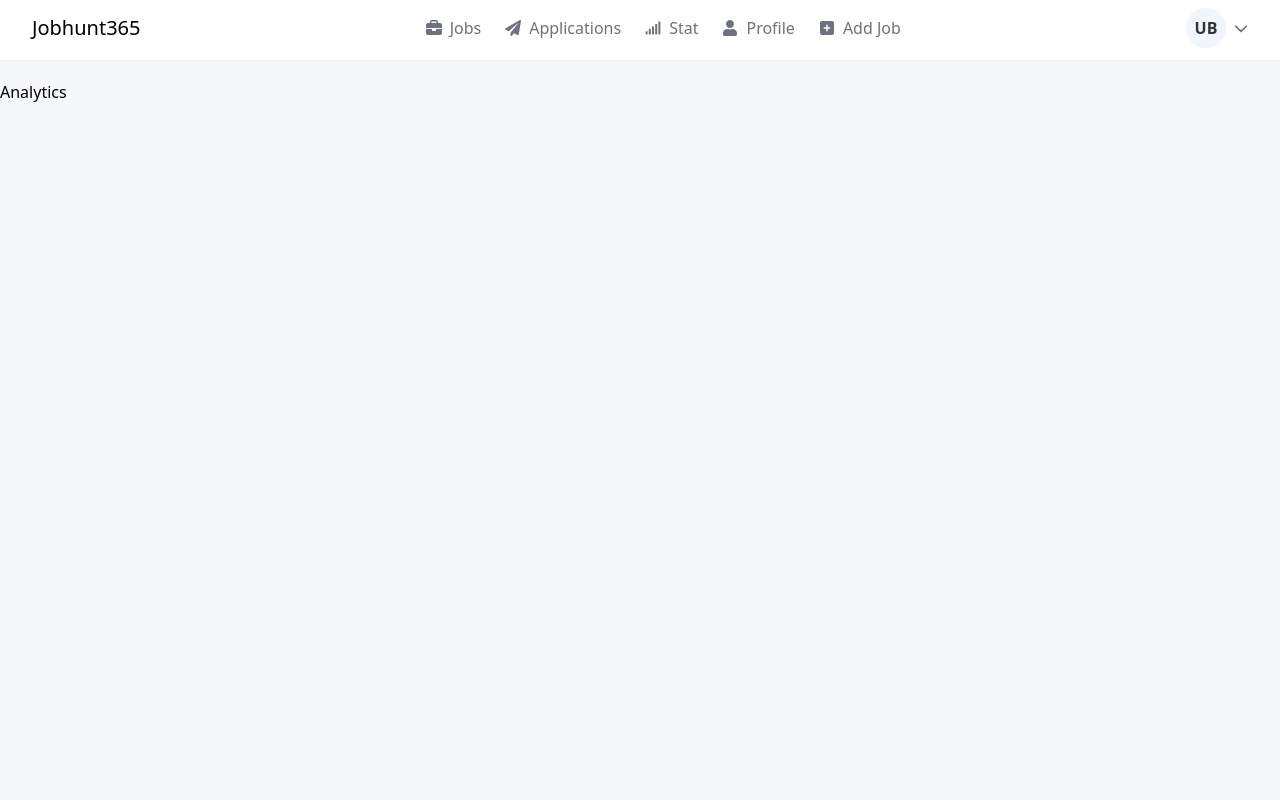
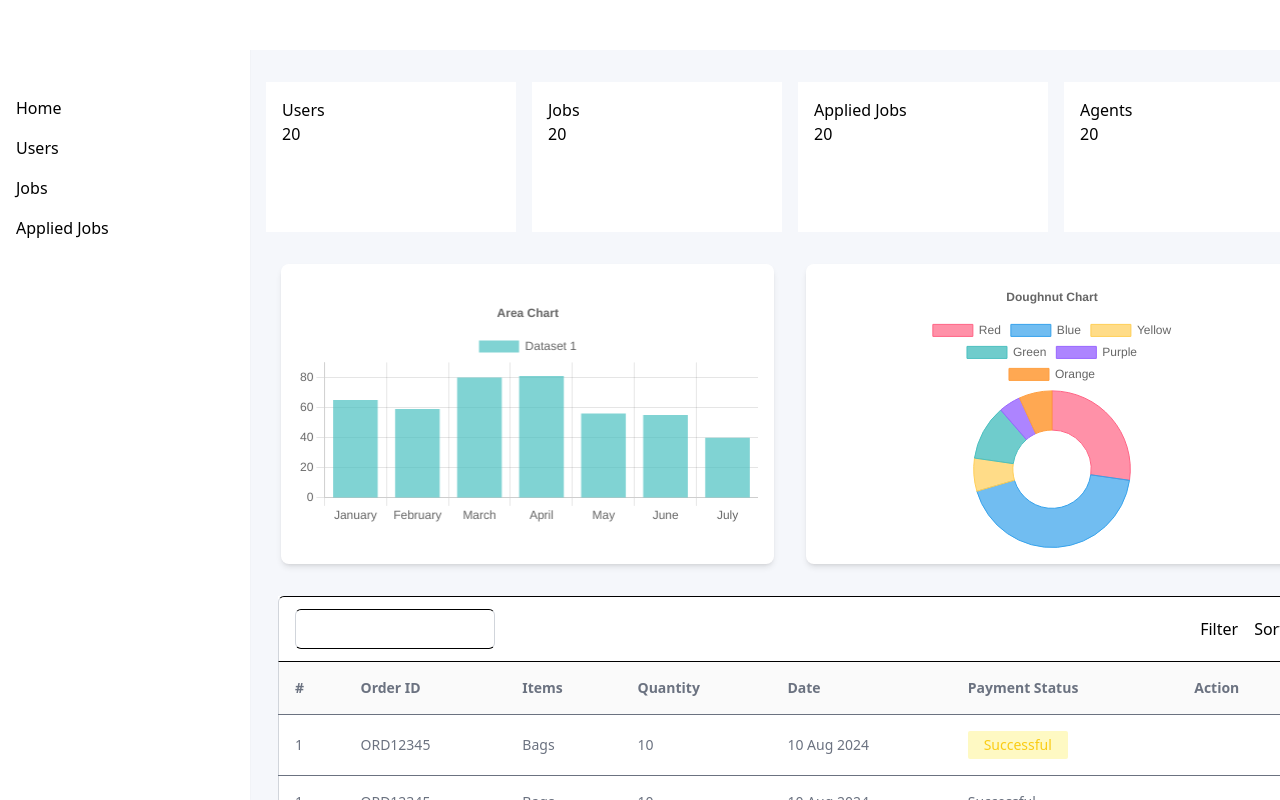
Before and after one commit to Deevyne99/jobHunt365, a React (Vite) app in the folder Jobhunt365/: page /admin/dashboard in a window 1280 px wide. Built offline with nearby package versions, Linux system fonts and the light colour scheme.

Commit message:
Build: Built Table component

```diff
--- a/Jobhunt365/src/Components/ReuseableComponets/BarChart/BarChart.tsx
+++ b/Jobhunt365/src/Components/ReuseableComponets/BarChart/BarChart.tsx
@@ -49,7 +49,7 @@ const BarChart = () => {
   }
 
   return (
-    <div className=' w-full mx-auto flex justify-center  py-8 p-4 rounded-lg h-[250px] bg-white md:h-[400px] shadow-md'>
+    <div className=' w-full mx-auto flex justify-center  py-8 p-4 rounded-lg  bg-white h-full shadow-md'>
       <Bar data={data} options={options} />
     </div>
   )
--- /dev/null
+++ b/Jobhunt365/src/Components/ReuseableComponets/CardComponent/Card.tsx
@@ -0,0 +1,12 @@
+// import React from 'react'
+
+const Card = ({ title }: { title: string }) => {
+  return (
+    <div className='bg-wite p-4 flex flex-col bg-white max-w-[250px] w-[300px] h-[150px]'>
+      <h3 className='capitalize'>{title}</h3>
+      <h2>20</h2>
+    </div>
+  )
+}
+
+export default Card
--- a/Jobhunt365/src/Components/ReuseableComponets/DoughnutChart/DoughnutChart.tsx
+++ b/Jobhunt365/src/Components/ReuseableComponets/DoughnutChart/DoughnutChart.tsx
@@ -46,7 +46,7 @@ const DoughnutChart: React.FC = () => {
   }
 
   return (
-    <div className='w-full flex justify-center p-4 rounded-lg h-[250px] md:h-[440px]  bg-white shadow-md'>
+    <div className='w-full flex justify-center p-4 rounded-lg h-full   bg-white shadow-md'>
       <Doughnut data={data} options={options} />
     </div>
   )
--- a/Jobhunt365/src/Components/ReuseableComponets/TableComponent/TableComponent.tsx
+++ b/Jobhunt365/src/Components/ReuseableComponets/TableComponent/TableComponent.tsx
@@ -1,82 +1,111 @@
 // import React from 'react'
 
+import { useState } from 'react'
+
 const TableComponent = () => {
+  const [status, setStatus] = useState('pending')
   return (
-    <div className='flex flex-col bg-white  rounded-md shadow-md'>
-      <table className='p-4 flex flex-col'>
-        <thead className='flex justify-between p-2 border-b border-b-gray-100'>
-          <tr>Company</tr>
-          <tr>Position</tr>
-          <tr>Location</tr>
-          <tr>Type</tr>
-          <tr>Status</tr>
-        </thead>
-        <tbody className='flex flex-col justify-between '>
-          <td className='flex justify-between  p-2 border-b border-b-gray-100'>
-            <tr>Company</tr>
-            <tr>Position</tr>
-            <tr>Location</tr>
-            <tr>Type</tr>
-            <tr>Status</tr>
-          </td>
-          <td className='flex justify-between p-2 border-b border-b-gray-100'>
-            <tr>Company</tr>
-            <tr>Position</tr>
-            <tr>Location</tr>
-            <tr>Type</tr>
-            <tr>Status</tr>
-          </td>
-          <td className='flex justify-between p-2 border-b border-b-gray-100'>
-            <tr>Company</tr>
-            <tr>Position</tr>
-            <tr>Location</tr>
-            <tr>Type</tr>
-            <tr>Status</tr>
-          </td>
-          <td className='flex justify-between p-2 border-b border-b-gray-100'>
-            <tr>Company</tr>
-            <tr>Position</tr>
-            <tr>Location</tr>
-            <tr>Type</tr>
-            <tr>Status</tr>
-          </td>
-          <td className='flex justify-between p-2 border-b border-b-gray-100'>
-            <tr>Company</tr>
-            <tr>Position</tr>
-            <tr>Location</tr>
-            <tr>Type</tr>
-            <tr>Status</tr>
-          </td>
-          <td className='flex justify-between p-2 border-b border-b-gray-100'>
-            <tr>Company</tr>
-            <tr>Position</tr>
-            <tr>Location</tr>
-            <tr>Type</tr>
-            <tr>Status</tr>
-          </td>
-          <td className='flex justify-between p-2 border-b border-b-gray-100'>
-            <tr>Company</tr>
-            <tr>Position</tr>
-            <tr>Location</tr>
-            <tr>Type</tr>
-            <tr>Status</tr>
-          </td>
-          <td className='flex justify-between p-2 border-b border-b-gray-100'>
-            <tr>Company</tr>
-            <tr>Position</tr>
-            <tr>Location</tr>
-            <tr>Type</tr>
-            <tr>Status</tr>
-          </td>
-          <td className='flex justify-between p-2 border-b border-b-gray-100'>
-            <tr>Company</tr>
-            <tr>Position</tr>
-            <tr>Location</tr>
-            <tr>Type</tr>
-            <tr>Status</tr>
-          </td>
-        </tbody>
-      </table>
+    <div className='flex flex-col bg-white'>
+      <div className='flex justify-between py-3 px-4 border border-x-gray-100 rounded-t-md'>
+        <div className='flex h-[40px] w-[200px] '>
+          <input
+            type='text'
+            className='w-full h-full px-1 rounded-md border-x-gray-100 border'
+          />
+        </div>
+        <div className='flex gap-4 capitalize'>
+          <button className='capitalize'>filter</button>
+          <button className='capitalize'>sort</button>
+        </div>
+      </div>
+      <div className='overflow-x-auto'>
+        <table className='min-w-full border-collapse border-l border-r border-x-gray-100'>
+          <thead>
+            <tr className='bg-[#fafafa] border-x-gray-100 text-sm text-[#6b7280] font-bold'>
+              <th className='p-4 text-left '>#</th>
+              <th className='p-4 text-left'>Order ID</th>
+              <th className='p-4 text-left'>Items</th>
+              <th className='p-4 text-left'>Quantity</th>
+              <th className='p-4 text-left'>Date</th>
+              <th className='p-4 text-left'>Payment Status</th>
+              <th className='p-4 text-left'>Action</th>
+            </tr>
+          </thead>
+          <tbody>
+            <tr className='border-t border-x-gray-100 text-sm text-[#6b7280] hover:bg-[#fafaf9]'>
+              <td className='p-4'>1</td>
+              <td className='p-4'>ORD12345</td>
+              <td className='p-4'>Bags</td>
+              <td className='p-4'>10</td>
+              <td className='p-4'>10 Aug 2024</td>
+              <td className={`p-4 `}>
+                <p
+                  className={` max-w-[100px] p-1 text-center rounded-sm ${
+                    status === 'success'
+                      ? 'bg-[#dcfce7] text-[#10b981]'
+                      : status === 'pending'
+                      ? 'bg-[#fef9c3] text-[#facc15]'
+                      : 'bg-[#fee2e2] text-[#ef4444]'
+                  }`}
+                >
+                  Successful
+                </p>
+              </td>
+            </tr>
+            <tr className='border-t border-x-gray-100 text-sm text-[#6b7280]'>
+              <td className='p-4'>1</td>
+              <td className='p-4'>ORD12345</td>
+              <td className='p-4'>Bags</td>
+              <td className='p-4'>10</td>
+              <td className='p-4'>10 Aug 2024</td>
+              <td className='p-4'>Successful</td>
+            </tr>
+            <tr className='border-t border-x-gray-100 text-sm text-[#6b7280]'>
+              <td className='p-4'>1</td>
+              <td className='p-4'>ORD12345</td>
+              <td className='p-4'>Bags</td>
+              <td className='p-4'>10</td>
+              <td className='p-4'>10 Aug 2024</td>
+              <td className='p-4'>Successful</td>
+            </tr>
+            <tr className='border-t text-sm border-x-gray-100 text-[#6b7280]'>
+              <td className='p-4'>1</td>
+              <td className='p-4'>ORD12345</td>
+              <td className='p-4'>Bags</td>
+              <td className='p-4'>10</td>
+              <td className='p-4'>10 Aug 2024</td>
+              <td className='p-4'>Successful</td>
+            </tr>
+            <tr className='border-t text-sm text-[#6b7280] border-x-gray-100'>
+              <td className='p-4'>1</td>
+              <td className='p-4'>ORD12345</td>
+              <td className='p-4'>Bags</td>
+              <td className='p-4'>10</td>
+              <td className='p-4'>10 Aug 2024</td>
+              <td className='p-4'>Successful</td>
+            </tr>
+            {/* Add more rows as needed */}
+          </tbody>
+        </table>
+        <div className='flex justify-between  py-3 px-4 border-x-gray-100 border rounded-b-md'>
+          <div>
+            <p>
+              showing <span>10</span> out of <span>256</span>
+            </p>
+          </div>
+          <div className='flex gap-4'>
+            <button className='p-1 bg-[#3b82f6] text-sm flex text-white h-[30px] w-[30px] justify-center text-center'>
+              1
+            </button>
+            <button className='p-1 bg-[#3b82f6] text-sm flex text-white h-[30px] w-[30px] justify-center text-center'>
+              1
+            </button>
+            <button className='p-1 bg-[#3b82f6] text-sm flex text-white h-[30px] w-[30px] justify-center text-center'>
+              10
+            </button>
+          </div>
+        </div>
+      </div>
     </div>
   )
 }
--- a/Jobhunt365/src/pages/dashboard/admin/Analytics.tsx
+++ b/Jobhunt365/src/pages/dashboard/admin/Analytics.tsx
@@ -1,7 +1,34 @@
+import BarChart from '../../../Components/ReuseableComponets/BarChart/BarChart'
+import Card from '../../../Components/ReuseableComponets/CardComponent/Card'
+import DoughnutChart from '../../../Components/ReuseableComponets/DoughnutChart/DoughnutChart'
+import TableComponent from '../../../Components/ReuseableComponets/TableComponent/TableComponent'
+
 // import React from 'react'
 
 const Analytics = () => {
-  return <div className='mt-20'>Analytics</div>
+  return (
+    <div className='mt-8  mx-4 flex flex-col'>
+      <div className='flex gap-4 justify-center items-center'>
+        <Card title={'users'} />
+        <Card title={'jobs'} />
+        <Card title={'Applied Jobs'} />
+        <Card title={'Agents'} />
+
+        {/* <Card /> */}
+      </div>
+      <div className='flex mt-8 justify-center  gap-8'>
+        <div className='w-[47%] h-[250px] md:h-[300px] '>
+          <BarChart />
+        </div>
+        <div className='w-[47%] h-[250px] md:h-[300px]'>
+          <DoughnutChart />
+        </div>
+      </div>
+      <div className='my-8 mx-3'>
+        <TableComponent />
+      </div>
+    </div>
+  )
 }
 
 export default Analytics
--- a/Jobhunt365/src/pages/dashboard/admin/ProtectedRoute.tsx
+++ b/Jobhunt365/src/pages/dashboard/admin/ProtectedRoute.tsx
@@ -1,15 +1,28 @@
-import { Outlet } from 'react-router-dom'
-import Navigation from '../../../Components/ReuseableComponets/Navigation/Navigation'
-
-// import React from 'react'
+import { Link, Outlet } from 'react-router-dom'
 
 const ProtectedRoute = () => {
   return (
-    <div className='flex flex-col'>
-      <div>
-        <Navigation />
-      </div>
-      <Outlet />
+    <div className='flex '>
+      {/* Fixed Sidebar */}
+      <aside className='fixed top-0 left-0 h-full w-[250px] bg-white shadow-sm z-10'>
+        <nav className='flex flex-col gap-4 px-4 mt-24'>
+          <Link to={'/admin/dashboard/'}>Home</Link>
+          <Link to={'/admin/dashboard/users'}>Users</Link>
+          <Link to={'/admin/dashboard/jobs'}>Jobs</Link>
+          <Link to={'/admin/dashboard/applied-jobs'}>Applied Jobs</Link>
+        </nav>
+      </aside>
+
+      {/* Main Content Section */}
+      <section className='ml-[250px] flex-1'>
+        {/* Fixed Header */}
+        <div className='fixed top-0 left-[250px] w-[calc(100%-250px)] bg-white h-[50px] z-20'></div>
+
+        {/* Main Content */}
+        <div className='pt-[50px]'>
+          <Outlet />
+        </div>
+      </section>
     </div>
   )
 }
```
